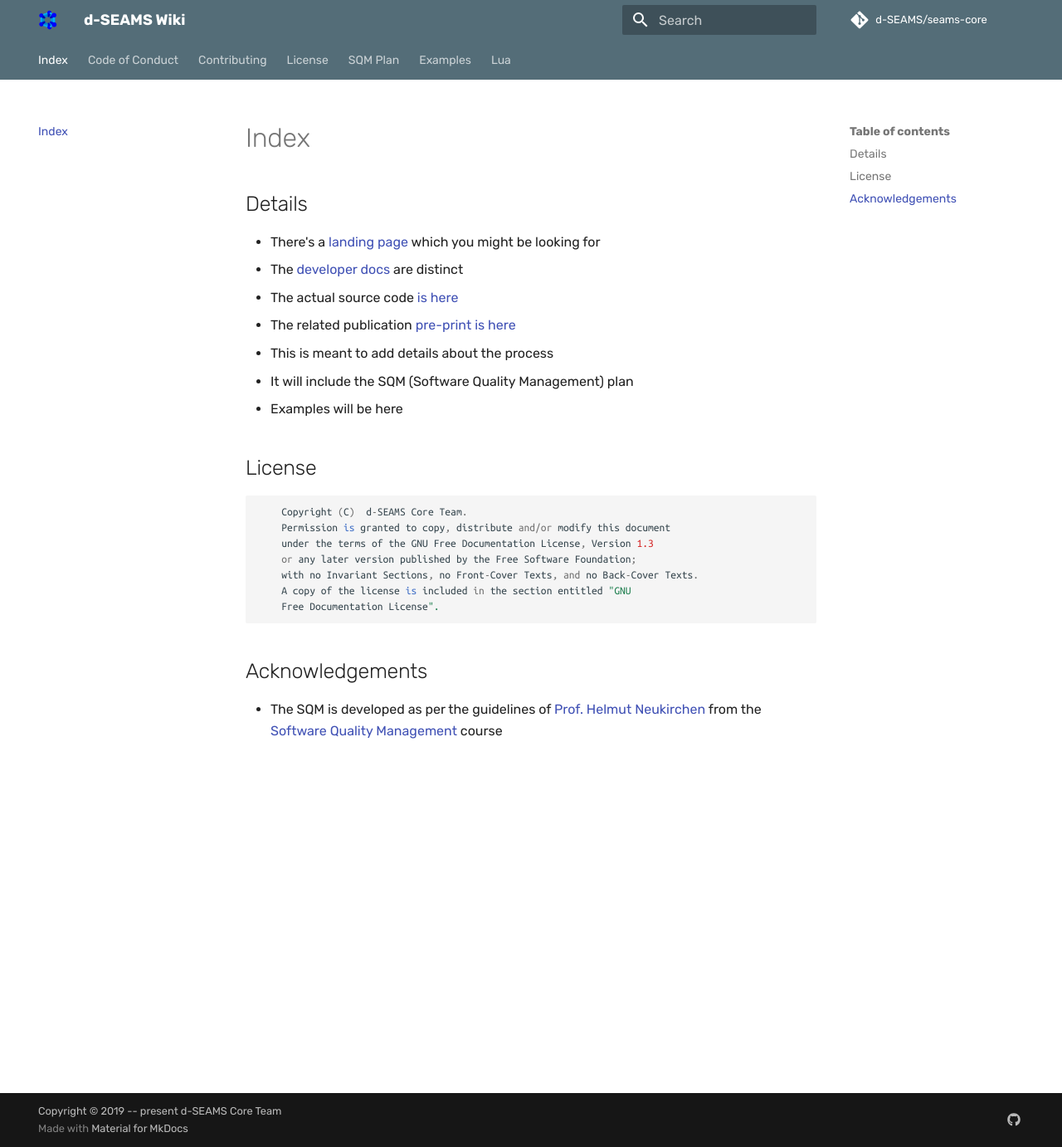
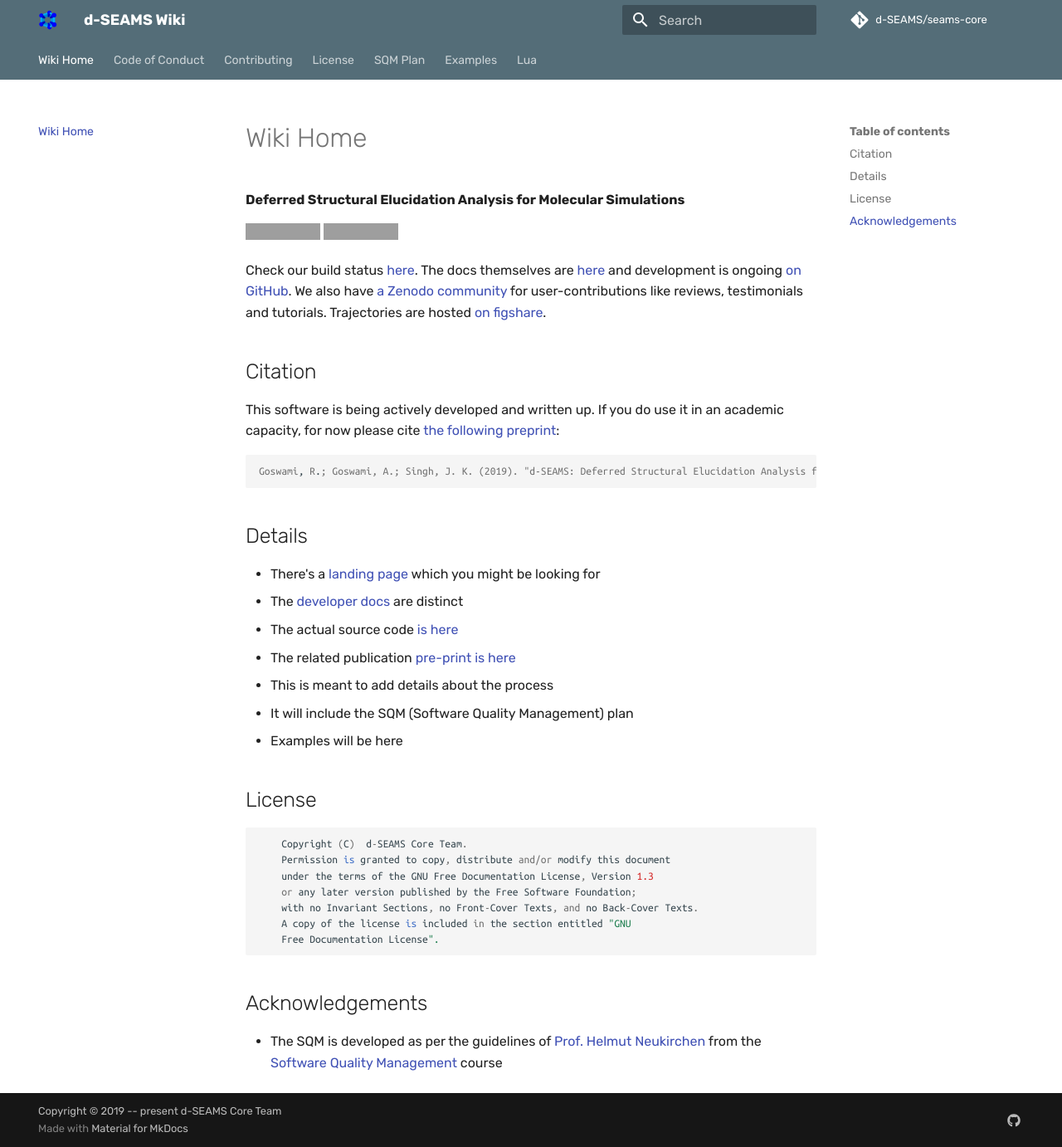
Before and after one commit to d-SEAMS/wiki, an MkDocs documentation site: the page built from docs/index.md, in a window 1280 px wide and 1382 px high. Shown: the whole window at 83% size. Built offline with MkDocs 1.6.1 and Material for MkDocs 9.7.7, drawn with Linux system fonts in a browser that asks for light colours; comment, search, counter and statistics services are not loaded; grey boxes are pictures that could not be loaded.

Commit message:
docs: More conversion from the main site

```diff
--- a/docs/index.md
+++ b/docs/index.md
@@ -1,4 +1,22 @@
-# Index
+# Wiki Home
+
+**Deferred Structural Elucidation Analysis for Molecular Simulations**
+
+[![Build Status](https://travis-ci.org/d-SEAMS/seams-core.svg?branch=master)](https://travis-ci.org/d-SEAMS/seams-core)
+[![built with nix](https://builtwithnix.org/badge.svg)](https://builtwithnix.org)
+
+Check our build status [here](https://travis-ci.org/d-SEAMS/seams-core).
+The docs themselves are [here](https://docs.dseams.info) and
+development is ongoing [on GitHub](https://github.com/d-SEAMS/seams-core). We
+also have [a Zenodo community](https://zenodo.org/communities/d-seams/) for user-contributions like reviews, testimonials
+and tutorials. Trajectories are hosted [on figshare](https://figshare.com/projects/d-SEAMS_Datasets/73545).
+
+## Citation
+
+This software is being actively developed and written up. If you do use it in an
+academic capacity, for now please cite [the following preprint](https://arxiv.org/abs/1909.09830):
+
+    Goswami, R.; Goswami, A.; Singh, J. K. (2019). "d-SEAMS: Deferred Structural Elucidation Analysis for Molecular Simulations". arXiv:1909.09830 [physics.comp-ph].
 
 ## Details
 
```
